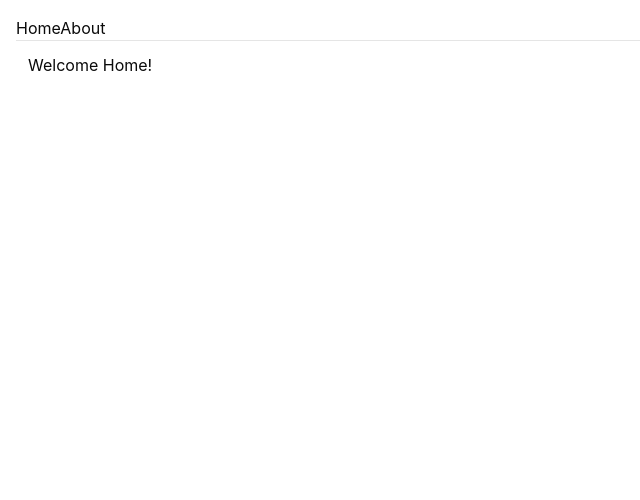
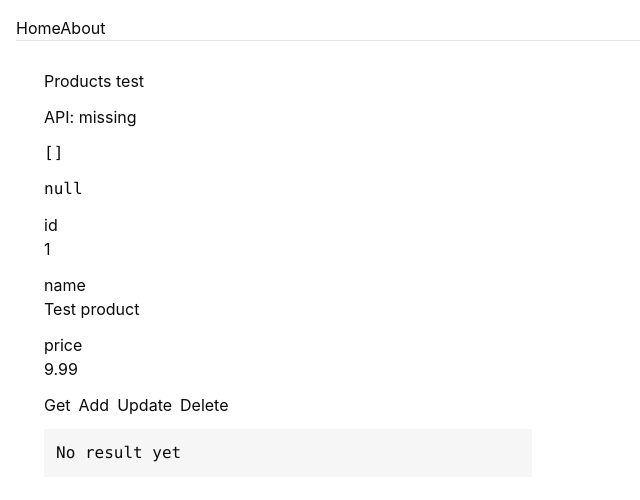
Before and after one commit to sezginbozdemir/electron-vite-react-bettersql3, a React (Vite) app: page / in a window 1280 px wide. Shown: the top 500 px of the page, without its empty margins (0-640 px from the left). Built offline with nearby package versions, Linux system fonts and the light colour scheme.

Commit message:
Update preload paths, add product API functions, enhance error handling

```diff
--- a/electron/main/window/create-window.ts
+++ b/electron/main/window/create-window.ts
@@ -4,7 +4,7 @@ import { getDirname } from "../utils";
 import { isProd } from "../utils";
 
 const dirname = getDirname(import.meta.url);
-const preloadIndex = path.join(dirname, "../preload/index.js");
+const preloadIndex = path.join(dirname, "preload.js");
 const env = process.env;
 const electronBuild = path.join(dirname, "../../dist/index.html");
 const iconPath = isProd
@@ -27,6 +27,9 @@ export const createWindow = () => {
       nodeIntegration: false,
       contextIsolation: true,
     },
+  });
+  mainWindow.webContents.on("preload-error", (_event, preloadPath, error) => {
+    console.error("PRELOAD ERROR:", preloadPath, error);
   });
   if (env.NODE_ENV === "development" && env.DEV_SERVER_URL) {
     mainWindow.loadURL(env.DEV_SERVER_URL);
--- a/electron/preload/index.ts
+++ b/electron/preload/index.ts
@@ -6,6 +6,7 @@ import { createWindow } from "./modules/window-pool";
 import { fsService } from "./modules/fs";
 import { loadEnv } from "../env";
 loadEnv();
+console.log("exposing api");
 contextBridge.exposeInMainWorld("api", {
   db: query,
   fs: fsService,
--- a/global.d.ts
+++ b/global.d.ts
@@ -38,7 +38,8 @@ interface Logger {
   debug: (msg: string) => Promise<void>;
   silly: (msg: string) => Promise<void>;
 }
-declare interface Window {
+declare global {
+  interface Window {
     api: {
       db: <T = unknown>(options: QueryOptions) => Promise<QueryResponse<T>>;
       fs: FsService;
@@ -48,3 +49,4 @@ declare interface Window {
       createWindow: () => Promise<string>;
     };
   }
+}
--- a/package.json
+++ b/package.json
@@ -5,7 +5,7 @@
   "description": "Minimal Electron + React + Vite desktop app with Drizzle ORM and better-sqlite3.",
   "author": "Sezgin Bozdemir <sezdev@proton.me>",
   "type": "commonjs",
-  "main": "./dist-electron/index.js",
+  "main": "./dist-electron/main.js",
   "scripts": {
     "dev": "electron-rebuild && vite",
     "build": "tsc -b && vite build && electron-rebuild && electron-builder",
--- /dev/null
+++ b/src/lib/api/product.ts
@@ -0,0 +1,26 @@
+export const getProduct = async (id: any) => {
+  return window.api.db({
+    path: "db/product/getOne",
+    params: { id },
+  });
+};
+export const deleteProduct = async (id: any) => {
+  return window.api.db({
+    path: "db/product/delete",
+    params: { id },
+  });
+};
+
+export const addProduct = async (data: any) => {
+  return window.api.db({
+    path: "db/product/add",
+    params: data,
+  });
+};
+
+export const updateProduct = async (id: any, data: any) => {
+  return window.api.db({
+    path: "db/product/getOne",
+    params: { id, data },
+  });
+};
--- a/src/routes/index.tsx
+++ b/src/routes/index.tsx
@@ -1,13 +1,104 @@
 import { createFileRoute } from "@tanstack/react-router";
+import {
+  addProduct,
+  deleteProduct,
+  getProduct,
+  updateProduct,
+} from "@/lib/api/product";
+import { useState } from "react";
 
 export const Route = createFileRoute("/")({
   component: HomeComponent,
 });
 
 function HomeComponent() {
+  const api = (window as any).api;
+
+  const [id, setId] = useState("1");
+  const [name, setName] = useState("Test product");
+  const [price, setPrice] = useState("9.99");
+  const [result, setResult] = useState<any>(null);
+  const [error, setError] = useState<string | null>(null);
+
+  const run = async (fn: () => Promise<any>) => {
+    setError(null);
+    try {
+      const r = await fn();
+      setResult(r);
+    } catch (e: any) {
+      setError(e?.message ?? String(e));
+    }
+  };
+
   return (
-    <div>
-      <h3>Welcome Home!</h3>
+    <div style={{ padding: 16, display: "grid", gap: 12, maxWidth: 520 }}>
+      <h3>Products test</h3>
+      <h3>API: {api ? "present" : "missing"}</h3>
+      <pre>{JSON.stringify(Object.keys(api ?? {}), null, 2)}</pre>
+      <pre>{JSON.stringify(api ?? null, null, 2)}</pre>{" "}
+      {/* may throw if api has functions */}
+      <label>
+        id
+        <input
+          value={id}
+          onChange={(e) => setId(e.target.value)}
+          style={{ width: "100%" }}
+        />
+      </label>
+      <label>
+        name
+        <input
+          value={name}
+          onChange={(e) => setName(e.target.value)}
+          style={{ width: "100%" }}
+        />
+      </label>
+      <label>
+        price
+        <input
+          value={price}
+          onChange={(e) => setPrice(e.target.value)}
+          style={{ width: "100%" }}
+        />
+      </label>
+      <div style={{ display: "flex", gap: 8, flexWrap: "wrap" }}>
+        <button onClick={() => run(() => getProduct(id))}>Get</button>
+
+        <button
+          onClick={() =>
+            run(() =>
+              addProduct({
+                name,
+                price: Number(price),
+              }),
+            )
+          }
+        >
+          Add
+        </button>
+
+        <button
+          onClick={() =>
+            run(() => updateProduct(id, { name, price: Number(price) }))
+          }
+        >
+          Update
+        </button>
+
+        <button onClick={() => run(() => deleteProduct(id))}>Delete</button>
+      </div>
+      {error && (
+        <pre
+          style={{ background: "#fee", padding: 12, whiteSpace: "pre-wrap" }}
+        >
+          {error}
+        </pre>
+      )}
+      <pre
+        style={{ background: "#f6f6f6", padding: 12, whiteSpace: "pre-wrap" }}
+      >
+        {result ? JSON.stringify(result, null, 2) : "No result yet"}
+      </pre>
     </div>
   );
 }
--- a/tsconfig.node.json
+++ b/tsconfig.node.json
@@ -1,5 +1,6 @@
 {
   "compilerOptions": {
+    "composite": true,
     "tsBuildInfoFile": "./node_modules/.tmp/tsconfig.node.tsbuildinfo",
     "target": "ES2023",
     "lib": ["ES2023"],
@@ -12,7 +13,7 @@
     "allowImportingTsExtensions": true,
     "verbatimModuleSyntax": true,
     "moduleDetection": "force",
-    "noEmit": true,
+    "noEmit": false,
 
     /* Linting */
     "strict": true,
--- a/vite.config.ts
+++ b/vite.config.ts
@@ -26,12 +26,26 @@ export default defineConfig(({ command }) => {
           vite: {
             build: {
               rollupOptions: {
+                output: {
+                  entryFileNames: "main.js",
+                },
                 external: ["better-sqlite3"],
               },
             },
           },
         },
-        preload: { input: "electron/preload/index.ts" },
+        preload: {
+          entry: "electron/preload/index.ts",
+          vite: {
+            build: {
+              rollupOptions: {
+                output: {
+                  entryFileNames: "preload.js",
+                },
+              },
+            },
+          },
+        },
         renderer: {},
       }),
     ],
```
Also changed, not shown: tsconfig.app.json (+8 -9 lines). Lines whose indentation alone changed are shown as unchanged.
